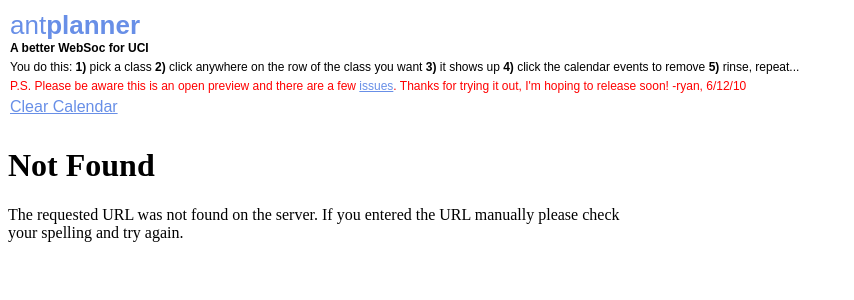
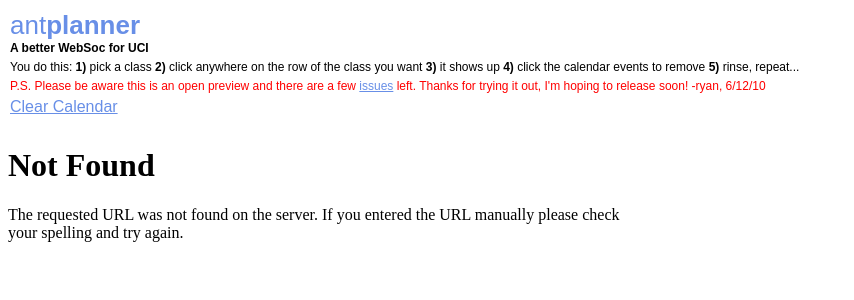
Before and after one commit to gumho/antplanner, a Python web app: template templates/index.html in a window 1280 px wide. Shown: the top 300 px of the page, without its empty margins (0-854 px from the left). Run offline with Jinja, Linux system fonts and the light colour scheme; the template is opened without the code that fills it, so the values that code supplies are empty; some libraries are stand-ins or nearby versions.

Commit message:
content update

```diff
--- a/templates/index.html
+++ b/templates/index.html
@@ -307,7 +307,7 @@
 			<h1>ant<strong>planner</strong></h1>
 			<h2>A better WebSoc for UCI</h2>
 			<p>You do this: <strong>1)</strong> pick a class <strong>2)</strong> click anywhere on the row of the class you want <strong>3) </strong> it shows up  <strong>4)</strong> click the calendar events to remove <strong>5)</strong> rinse, repeat...</p>
-			<p id="temp">P.S. Please be aware this is an open preview and there are a few <a href="http://github.com/gumho/ant-planner/issues/">issues</a>. Thanks for trying it out, I'm hoping to release soon! -ryan, 6/12/10</p>
+			<p id="temp">P.S. Please be aware this is an open preview and there are a few <a href="http://github.com/gumho/ant-planner/issues/">issues</a> left. Thanks for trying it out, I'm hoping to release soon! -ryan, 6/12/10</p>
 			<p><a href="#" id="clear-calendar">Clear Calendar</a></p>
 		</div>
 
```
